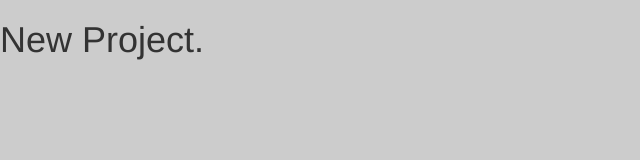
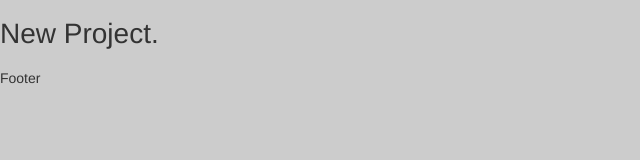
Before and after one commit to joeybiotti/watchlist, a website: page index.html in a window 1280 px wide. Shown: the whole page, without its empty margins (0-640 px from the left). Drawn offline with nearby package versions, Linux system fonts and the light colour scheme; files that its build step writes are made by us from their sources.

Commit message:
added normalize, fixed whitespace

```diff
--- a/bower.json
+++ b/bower.json
@@ -13,6 +13,7 @@
   ],
   "dependencies": {
     "jquery": "^3.2.1",
-    "bootstrap": "^3.3.7"
+    "bootstrap": "^3.3.7",
+    "normalize-css": "^7.0.0"
   }
 }
--- a/index.html
+++ b/index.html
@@ -5,12 +5,12 @@
         <meta charset="UTF-8">
         <meta name="viewport" content="width=device-width, initial-scale=1">
         <link rel="stylesheet" href="bower_components/bootstrap/dist/css/bootstrap.min.css" />
+        <link rel="stylesheet" href="bower_components/normalize-css/normalize.css" />
         <link rel="stylesheet" href="css/main.css" />
     </head>
     <body>
-
         <h1>New Project.</h1>
-
+        <footer>Footer</footer>
     </body>
 
     <!--JQUERY-->
```
Also changed, not shown: gulpfile.js (line endings or trailing spaces).
